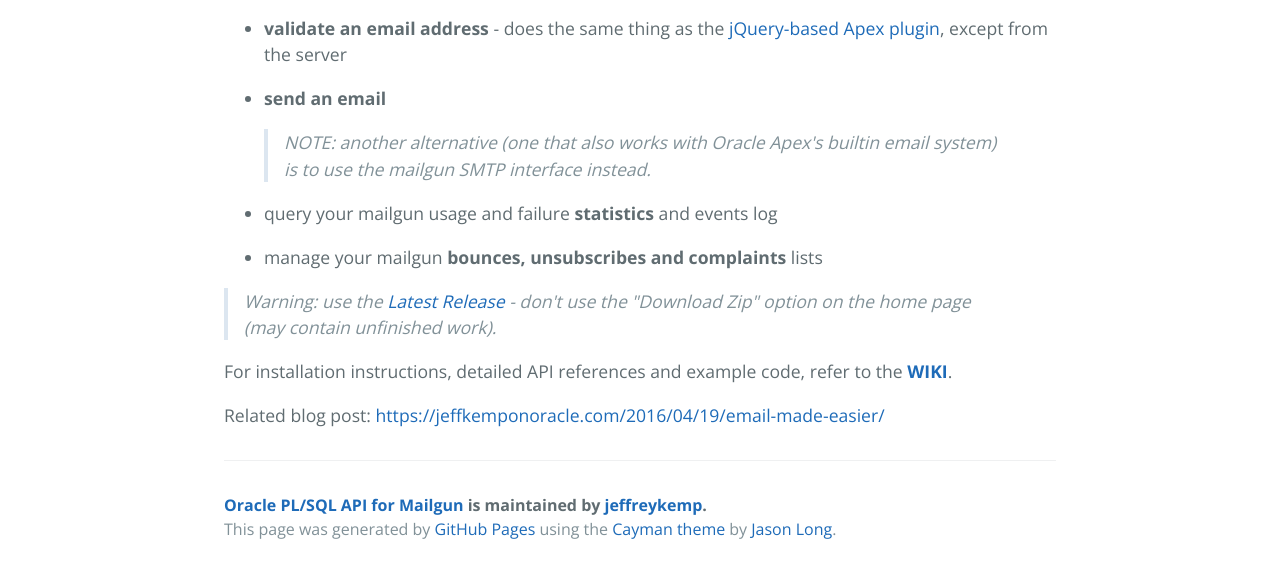
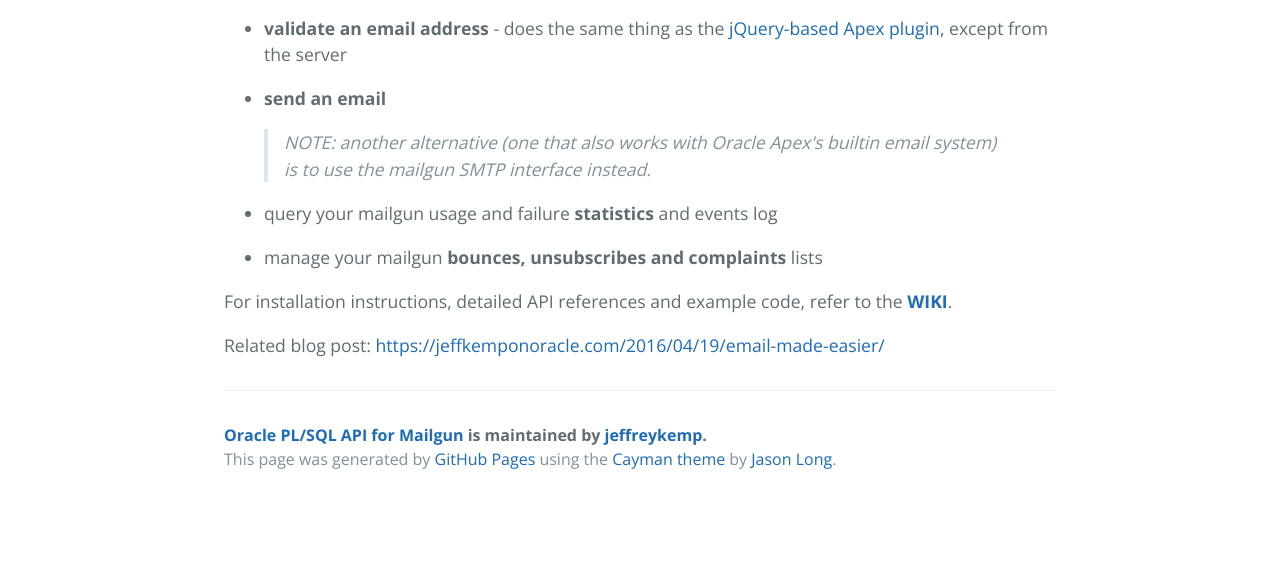
Before and after one commit to jeffreykemp/mailgun-plsql-api, a plain HTML site: page index.html in a window 1280 px wide. Shown: the part 514-1087 px from the top of the page. After the commit the page ends 1017 px from the top, so only its background shows below. Drawn offline with nearby package versions, Linux system fonts and the light colour scheme.

Commit message:
Update index.html

```diff
--- a/index.html
+++ b/index.html
@@ -37,10 +37,6 @@
 <li><p>manage your mailgun <strong>bounces, unsubscribes and complaints</strong> lists</p></li>
 </ul>
 
-<blockquote>
-<p><em>Warning: use the <a href="https://github.com/jeffreykemp/mailgun-plsql-api/releases/latest">Latest Release</a> - don't use the "Download Zip" option on the home page (may contain unfinished work).</em></p>
-</blockquote>
-
 <p>For installation instructions, detailed API references and example code, refer to the <strong><a href="https://github.com/jeffreykemp/mailgun-plsql-api/wiki">WIKI</a></strong>.</p>
 
 <p>Related blog post: <a href="https://jeffkemponoracle.com/2016/04/19/email-made-easier/">https://jeffkemponoracle.com/2016/04/19/email-made-easier/</a></p>
```
